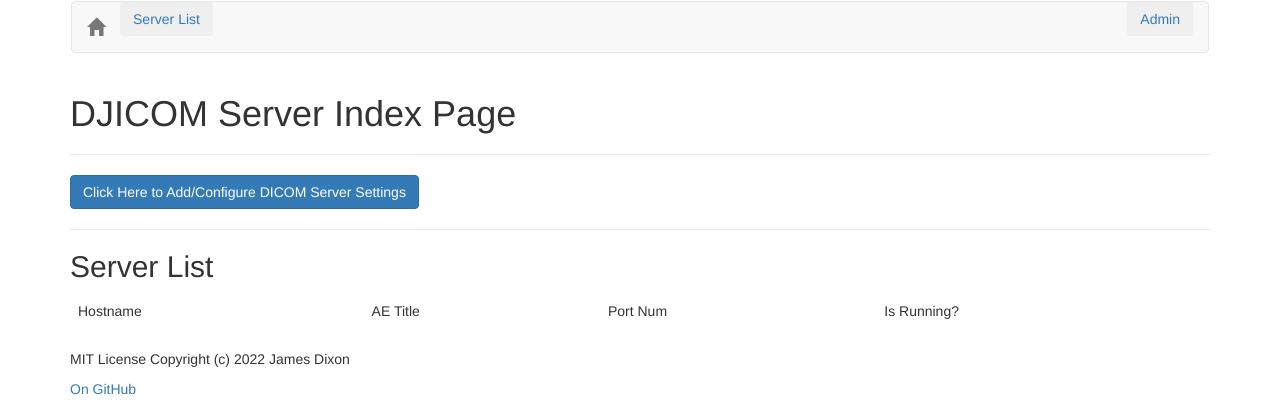
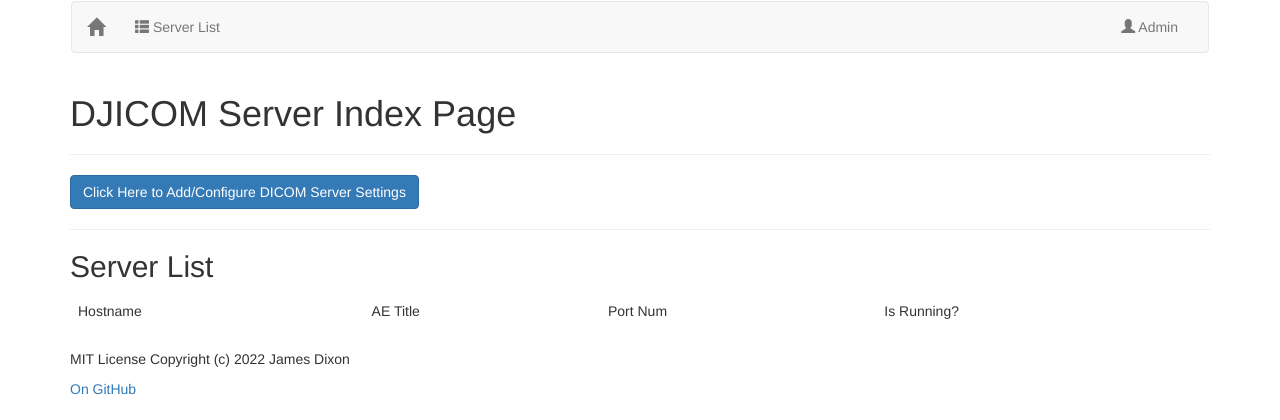
Before and after one commit to lemonase/django-dicom-server, a Django app: template home/templates/home/dicomserver_list.html in a window 1280 px wide. Shown: the top 420 px of the page. Run offline with Django 4.2, Linux system fonts and the light colour scheme; the template is opened without the code that fills it, so the values that code supplies are empty.

Commit message:
add glpyhicons

```diff
--- a/home/models.py
+++ b/home/models.py
@@ -38,6 +38,10 @@ class DicomServer(models.Model):
     def get_output_files(self):
         return os.listdir(self.output_directory)
 
+    def read_file_data(self, filename):
+        with open(filename, "r") as file:
+            return file.read()
+
     class Meta:
         verbose_name = "DICOM Server"
         verbose_name_plural = "DICOM Servers"
--- a/home/templates/home/_header.html
+++ b/home/templates/home/_header.html
@@ -2,16 +2,16 @@
   <div class="container-fluid">
     <!-- Brand and toggle get grouped for better mobile display -->
     <div class="navbar-header">
-      <a class="navbar-brand" href="/"> <span class="glyphicon glyphicon-home" aria-hidden="true"></span>
+      <a class="navbar-brand" href="/"><span class="glyphicon glyphicon-home" aria-hidden="true"></span>
       </a>
     </div>
 
     <div class="collapse navbar-collapse" id="bs-example-navbar-collapse-1">
       <ul class="nav navbar-nav">
-        <li><button class="btn"><a href="/servers">Server List</a></button></li>
+        <li><a href="/servers"><span class="glyphicon glyphicon-th-list"></span> Server List </a></li>
       </ul>
       <ul class="nav navbar-nav navbar-right">
-        <li><button class="btn"><a href="/admin">Admin</a></button></li>
+        <li><a href="/admin"><span class="glyphicon glyphicon-user"></span> Admin</a></li>
       </ul>
     </div>
   </div>
--- a/home/templates/home/dicomserver_list.html
+++ b/home/templates/home/dicomserver_list.html
@@ -28,7 +28,11 @@
       <td><a href="/servers/{{server.pk}}">{{ server.hostname }}</a></td>
       <td>{{ server.ae_title }}</td>
       <td>{{ server.port }}</td>
-      <td>{{ server.is_running}}</td>
+      {% if server.is_running %}
+      <td><span class="glyphicon glyphicon-ok"></span></td>
+      {% else %}
+      <td><span class="glyphicon glyphicon-remove"></span></td>
+      {% endif %}
       {% endfor %}
   </tbody>
 </table>
--- a/home/views.py
+++ b/home/views.py
@@ -5,6 +5,7 @@ from django.http import HttpResponse
 from .models import DicomServer
 
 # Create your views here.
+
 
 class DicomServerListView(ListView):
     model = DicomServer
```
Also changed, not shown: home/templates/home/dicomserver_detail.html (+6 -3 lines), 1 other file.
